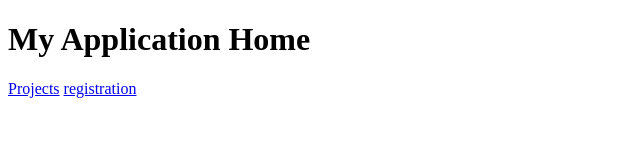
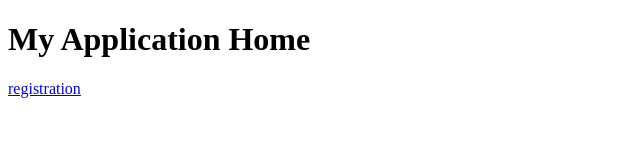
Before and after one commit to aliffiazmuhammed/wd201, a website: page http-server/project.html in a window 1280 px wide. Shown: the full height of the page, 0-640 px from the left. Drawn offline with Linux system fonts and the light colour scheme.

Commit message:
http server created

```diff
--- a/http-server/project.html
+++ b/http-server/project.html
@@ -8,7 +8,6 @@
 
 <body>
     <h1>My Application Home</h1>
-    <a href="./project">Projects</a>
     <a href="./registration">registration</a>
 </body>
 
```
